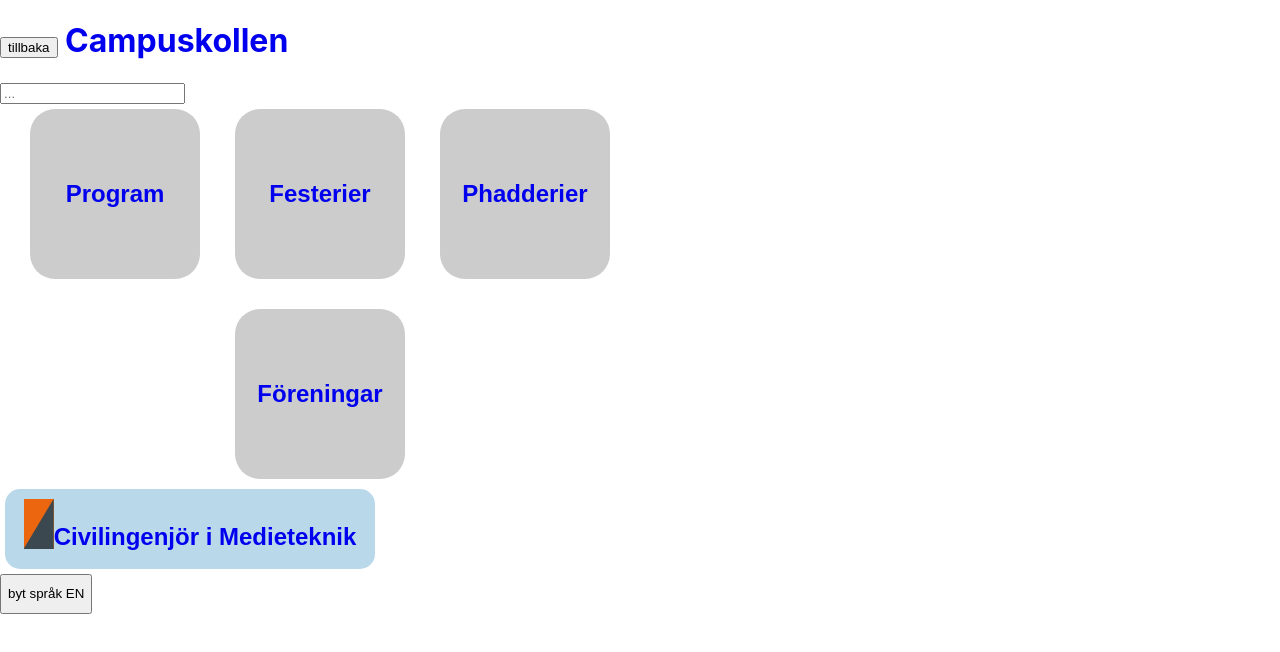
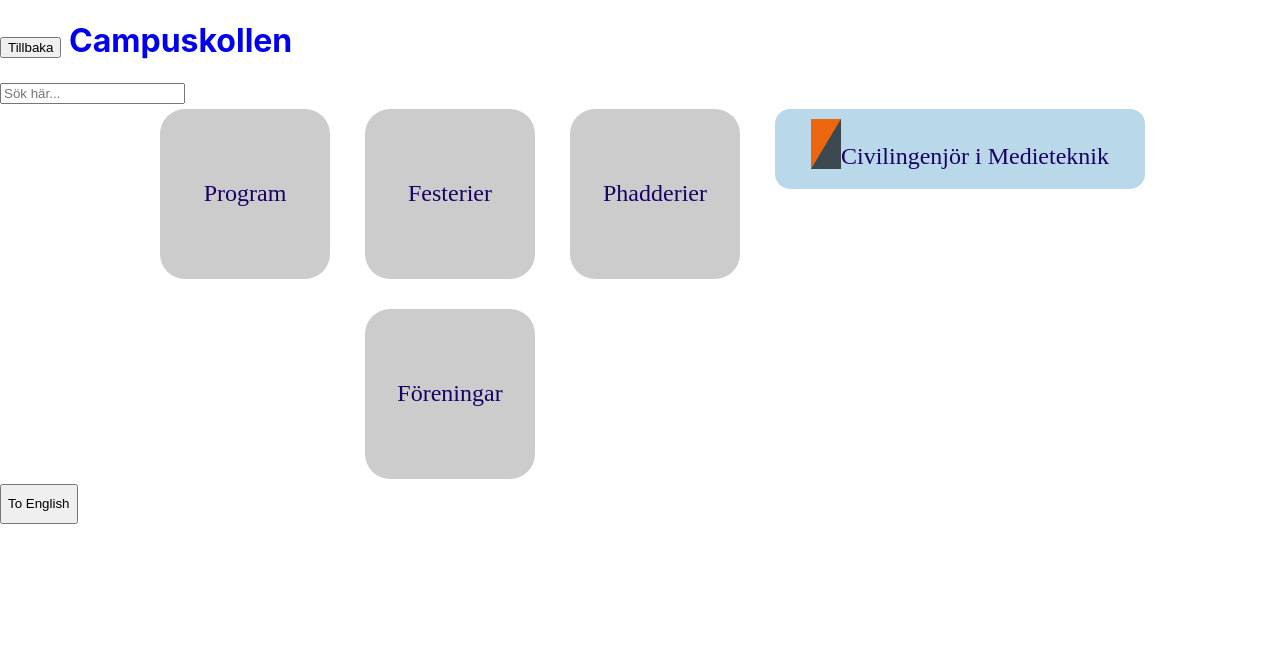
Before and after one commit to Marvin1227/Campuskollen, a React (Create React App) app: page / in a window 1280 px wide. Shown: the top 652 px of the page. Built offline with nearby package versions, Linux system fonts and the light colour scheme; a web font is replaced by a local one.

Commit message:
ons search och språk

```diff
--- a/package.json
+++ b/package.json
@@ -6,6 +6,7 @@
     "@testing-library/jest-dom": "^5.16.5",
     "@testing-library/react": "^13.4.0",
     "@testing-library/user-event": "^13.5.0",
+    "match-sorter": "^6.3.1",
     "react": "^18.2.0",
     "react-dom": "^18.2.0",
     "react-helmet": "^6.1.0",
--- a/src/App.css
+++ b/src/App.css
@@ -1,3 +1,14 @@
+:root {
+  --blu: #190064;
+  --liublu: #00b3e0;
+}
+
+p {
+  font-family: kulturista-web, serif;
+  color: var(--blu);
+  font-weight: 400;
+  font-style: normal;
+}
 
 .Knapp {
   display: flex;
@@ -5,6 +16,7 @@
   font-weight: 700;
   font-style: normal;
   font-size: 1.5rem;
+  color: var(--blu);
   height: 150px;
   width: 150px;
   background-color: #CCC;
@@ -18,7 +30,7 @@
 }
 
 .Knapp:hover {
-  background-color: turquoise;
+  background-color: var(--liublu);
 }
 .removeUnderline {
   text-decoration: none;
@@ -33,7 +45,7 @@
   height: 60px;
   width: 350px;
   background-color: #B9D9EB;
-  align-items: left;
+
   justify-content: center;
   padding: 10px;
   margin: 5px;
@@ -69,7 +81,6 @@
   width: 100%;
   height: 100px;
   display: block;
-  background-color: #101010;
 }
 
 .innerHeader {
@@ -81,8 +92,9 @@
 
 }
 
-.armab {
-
+.homeBody {
+  display: flex;
+  justify-content: center;
 }
 
 .Wrapper{
--- a/src/App.js
+++ b/src/App.js
@@ -4,24 +4,28 @@ import Home from './Home';
 import Selection from './Selection'
 import Information from './Information'
 import { Helmet } from "react-helmet";
+import{createContext, useState} from "react"
 
-
+export const LangContext = createContext("SW");
 function App() {
-  let lang = "SW";
+  const [lang, setLang] = useState("SW")
+  //let lang = "SW";
   return (
+    <LangContext.Provider value={lang}>
      <div>
        <Helmet>
         <link rel="stylesheet" href="https://use.typekit.net/tjg5yvi.css"/>
         </Helmet>
         <BrowserRouter>
           <Routes>
-          <Route path="/" element={<Home/>} />
-          <Route path="/:type" element={<Selection/>}/>
-          <Route path="/info/:code" element={<Information/>}/>
+            <Route path="/" element={<Home onLang={setLang}/>} />
+            <Route path="/:type" element={<Selection onLang={setLang}/>}/>
+            <Route path="/info/:code" element={<Information onLang={setLang}/>}/>
           </Routes>
         </BrowserRouter>
 
       </div>
+    </LangContext.Provider>
   );
 }
 //const root = ReactDOM.createRoot(document.getElementById("root"));
--- a/src/Flagga.js
+++ b/src/Flagga.js
@@ -1,22 +1,38 @@
 import './App.css';
+import React from 'react';
+import { useState } from 'react';
 
+var lang = "SW";
 //Språkknapp som ändrar språk
-function Flagga() {
-    var lang = "SW";
+function Flagga({ onLang }) {
+  var buttonText = "To English";
 
-    function changeLanguage() {
-      console.log("click");
-      if(lang === "SW"){
-        lang = "EN";
-        console.log("if");
-        }
-      else{
-        lang="SW";
-        console.log("else");
-        }
+  if (lang == "SW") {
+    buttonText = "To English";
+
+  } else if (lang == "EN") {
+    buttonText = "To Swedish";
+
+  }
+  function changeLanguage() {
+    console.log("click");
+    if (lang === "SW") {
+      lang = "EN";
+      console.log("if" + lang);
     }
+    else {
+      lang = "SW";
+      console.log("else" + lang);
+    }
+    onLang(lang);
+  }
+
+
   return (
-      <button className="Flagga" onClick={changeLanguage()}>byt språk {lang}</button>
+    <button className="Flagga" onClick={changeLanguage}>{buttonText}</button>
   );
 }
 export default Flagga;
+
+
+export var lang;
--- a/src/Home.js
+++ b/src/Home.js
@@ -6,37 +6,82 @@ import Searchbar from './searchbar';
 import Flagga from './Flagga';
 import TillbakaKnapp from './TillbakaKnapp';
 import {Link} from "react-router-dom";
+import {lang} from './Flagga';
+import{useContext} from "react";
+import {LangContext} from "./App"
 
 //Startsidan
 
-function Home() {
+function Home({onLang}) {
 
+    const lang = useContext(LangContext);
+        console.log(lang);
     const num = Math.floor(Math.random()*groups.length); //slumpad index i databasen
 
+    var forening = "Föreningar";
+
+    if(lang == "SW"){
+        forening = "Föreningar";
+    }else if (lang == "EN") {
+        forening = "Associations";
+    }
+
+    var random = "groups[num].nameSW";
+    if(lang == "SW"){
         return (
             <div className="Home">
                 <div className="container">
                     <h1>
                         <TillbakaKnapp className="backArrow"/>
-                   <span className ="armab"> <Link className="homeButton" to={"/"}> Campuskollen</Link> </span>
+                        <Link className="homeButton" to={"/"}> Campuskollen</Link>
                     </h1>
                 </div>
 
                     <Searchbar/>
+                    <div className="homeBody">
                         <div className="KnappWrapper1">
                             <Knapp titel="Program" link="Program"/>
                             <Knapp titel="Festerier" link="Festeri"/>
                             <Knapp titel="Phadderier" link="Phadderi"/>
-                <Knapp titel="Föreningar" link="Förening"/>
+                            <Knapp titel={forening} link="Förening"/>
                         </div>
                         <KnappProg titel={groups[num].nameSW} link={groups[num].code} color={groups[num].color} color2={groups[num].color2}/>
-            <div className="change_lang">
-                {<Flagga/>}
+                    </div>
+                    <div className="change_lang"> {<Flagga onLang={onLang}/>}
                 </div>
             </div>
 
 
         );
+
+    }else if (lang == "EN") {
+        return (
+            <div className="Home">
+                <div className="container">
+                    <h1>
+                        <TillbakaKnapp className="backArrow"/>
+                        <Link className="homeButton" to={"/"}> Campuskollen</Link>
+                    </h1>
+                </div>
+
+                    <Searchbar/>
+                    <div className="homeBody">
+                        <div className="KnappWrapper1">
+                            <Knapp titel="Program" link="Program"/>
+                            <Knapp titel="Festerier" link="Festeri"/>
+                            <Knapp titel="Phadderier" link="Phadderi"/>
+                            <Knapp titel={forening} link="Förening"/>
+                        </div>
+                        <KnappProg titel={groups[num].nameEN} link={groups[num].code} color={groups[num].color} color2={groups[num].color2}/>
+                    </div>
+                    <div className="change_lang"> {<Flagga onLang={onLang}/>}
+                </div>
+            </div>
+
+
+        );
+
+    }
   }
 
   export default Home;
--- a/src/Information.js
+++ b/src/Information.js
@@ -6,10 +6,16 @@ import Searchbar from './searchbar';
 import TillbakaKnapp from './TillbakaKnapp';
 import {Link, useParams} from "react-router-dom";
 import App from './App';
+import Flagga from './Flagga';
+import {lang} from './Flagga';
+import{useContext} from "react";
+import {LangContext} from "./App"
 
 //Sidan med alla föreningar av en typ, landar här från de fyra stora knapparna på startsidan
 //Program, Föreningar, Festerier, Phadderier
-function Information() {
+function Information({onLang}) {
+
+    const lang = useContext(LangContext);
 
     let {code} = useParams(); //hämtning av föreningens kod från url
 
@@ -19,17 +25,20 @@ function Information() {
     for(let i=0; i<foundGroup.connections.length; i++){
         connected.push(groups.find(group => group.code === foundGroup.connections[i])); //skapar array med alla kopplade föreningar
     }
-    let lang = "SW";
 
+    console.log(lang);
     return (
         <div className="Home">
             <div className ="header">
                 <h1><TillbakaKnapp/> <Link to={"/"}> Campuskollen</Link></h1>
             </div>
-            <span className="Name">{eval("foundGroup.name"+lang)}</span><br/>
-            {eval("foundGroup.desc"+lang)}<br/>
+            <p><span className="Name">{eval("foundGroup.name"+lang)}</span><br/>
+            {eval("foundGroup.desc"+lang)}<br/></p>
             Tillhör:<br/>
             {connected.map((group) => (<div className="dropdown-row"> {<KnappProg titel={eval("group.name"+lang)} link={group.code} color={group.color} color2={group.color2}/>}</div>))}
+            <div className="change_lang">
+                {<Flagga onLang={onLang}/>}
+            </div>
         </div>
 
     );
--- a/src/Selection.js
+++ b/src/Selection.js
@@ -6,6 +6,7 @@ import Searchbar from './searchbar';
 import TillbakaKnapp from './TillbakaKnapp';
 import {Link, useParams} from "react-router-dom";
 import Flagga from './Flagga';
+import {lang} from './Flagga';
 
 //Sidan med alla föreningar av en typ, landar här från de fyra stora knapparna på startsidan
 //Program, Föreningar, Festerier, Phadderier
@@ -14,7 +15,7 @@ function Selection() {
     let {type} = useParams(); //hämtning av typ från url
 
     //console.log(type);
-    const sorted_groups = groups.sort((a,b) => a.nameSW.localeCompare(b.nameSW)); //hela databasen sorterad alfabetiskt
+    const sorted_groups = groups.sort((a,b) => eval("a.name"+lang).localeCompare(eval("b.name"+lang))); //hela databasen sorterad alfabetiskt
 
     //console.log(group.type);
     var filtered = sorted_groups.filter((group) => (group.type === type)); //filtrering efter typ
@@ -25,7 +26,7 @@ function Selection() {
                 <h1><TillbakaKnapp/> <Link to={"/"}> Campuskollen</Link></h1>
             </div>
             {type}
-            {filtered.map((group) => (<div className="dropdown-row"> {<KnappProg titel={group.nameSW} link={group.code} color={group.color} color2={group.color2}/>}</div>))}
+            {filtered.map((group) => (<div className="dropdown-row"> {<KnappProg titel={eval("group.name"+lang)} link={group.code} color={group.color} color2={group.color2}/>}</div>))}
         </div>
 
     );
--- a/src/TillbakaKnapp.js
+++ b/src/TillbakaKnapp.js
@@ -1,15 +1,26 @@
 import './App.css';
 import {groups} from './db';
 import {Link, useNavigate} from "react-router-dom";
+import {lang} from './Flagga';
 
 
 //tillbakaknapp
 function TillbakaKnapp(props) {
 
+    var buttonText = "Tillbaka";
+
+    if(lang == "SW"){
+        buttonText = "Tillbaka";
+
+    }else if (lang == "EN") {
+        buttonText = "Back";
+
+    }
+
     let Navigate = useNavigate();
     return (
 
-            <button onClick={() => Navigate(-1)}>tillbaka</button>
+            <button onClick={() => Navigate(-1)}>{buttonText}</button>
 
     );
 }
--- a/src/db.js
+++ b/src/db.js
@@ -482,7 +482,7 @@ export const groups = [
         "clothes":"/img/clothes/MTD-ov.png"
     },
     {
-        "nameSW":"EGDB-LOGIN",
+        "nameSW":"EDGB-LOGIN",
         "nameEN":"EDGB-LOGIN",
         "code":"EDGB",
         "type":"Förening",
--- a/src/searchbar.js
+++ b/src/searchbar.js
@@ -1,10 +1,12 @@
 import { useState } from "react";
 import {groups} from './db';
 import {Link} from "react-router-dom";
+import {lang} from './Flagga';
+import {matchSorter} from 'match-sorter';
 
 function Searchbar(props) {
 
-    const sorted_groups = groups.sort((a,b) => a.nameSW.localeCompare(b.nameSW)); //databasen sorterad alfabetiskt
+    const sorted_groups = groups.sort((a,b) => eval("a.name"+lang).localeCompare(eval("b.name"+lang))); //databasen sorterad alfabetiskt
     //console.log(sorted_groups);
 
     const [searchWord, setText] = useState("");
@@ -22,22 +24,34 @@ function Searchbar(props) {
 
     function getName(group){
         if(!isEmpty()){
-        return group.nameSW.toLowerCase().indexOf(searchWord.toLowerCase()) >= 0; //returnera på sökord
+        return eval("group.name"+lang+".toLowerCase().indexOf(searchWord.toLowerCase())") >= 0 || group.code.indexOf(searchWord.toUpperCase()) >= 0; //returnera på sökord
         }
         else return false; //returnera inget
     }
 
 
     var filtered = sorted_groups.filter(getName); //filtrering
-    //console.log(filtered);
+
+    //sortering efter searchword med hjälp av https://github.com/kentcdodds/match-sorter
+    var sortw = matchSorter(filtered, searchWord, {keys: [item => eval("item.name"+lang)]});
+
+    var barText = "Sök här...";
+
+    if(lang == "SW"){
+        barText = "Sök här...";
+
+    }else if (lang == "EN") {
+        barText = "Search here...";
+
+    }
 
     return (
     <div className="Wrapper">
         <div>
-            <input className="Searchbar" type="text" placeholder="..." onChange={setSearchString} />
+            <input className="Searchbar" type="text" placeholder={barText} onChange={setSearchString} />
         </div>
         <div className="Dropdown">
-            {filtered.map((group) => (<Link to={"/info/"+group.code}><div className="dropdown-row" > {group.nameSW}</div></Link>))}
+            {sortw.map((group) => (<Link to={"/info/"+group.code}><div className="dropdown-row" > {eval("group.name"+lang)}</div></Link>))}
         </div>
     </div>
     );
```
Also changed, not shown: 1 other file (tests, documents, lock files or other folders). Lines whose indentation alone changed are shown as unchanged.
